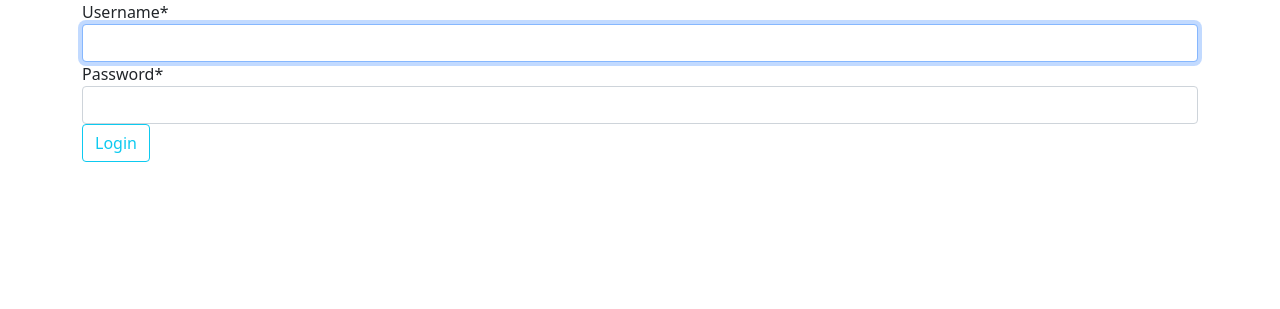
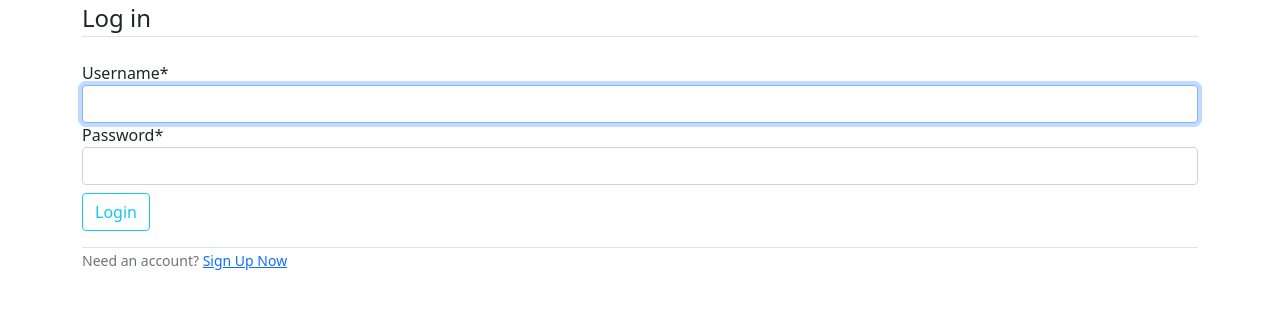
Before and after one commit to edwardramirez31/Django-ToDo-List, a Django app: page /accounts/login/ in a window 1280 px wide. Shown: the top 309 px of the page. Run offline with Django 3.2, Linux system fonts and the light colour scheme; some libraries are stand-ins or nearby versions.

Commit message:
Creating the logout template and adding more tags to the login template
In order to display on screen a logout template when the user clicks on the logout anchor tag and it doesn't have
a next parameter in the url, I had to create a template view that renders the 'registration/logout.html' template.
By default, Django sends the user to the logout template from the admin site but I don't want the user to
look at this syte, I want the user to have another template. So, I edited the LOGOUT_REDIRECT_URL in settings.py.

If I want to redirect the user to a wished url (Django sends the user to 'accounts/profile' by default), I also had
to edit LOGIN_REDIRECT_URL

```diff
--- a/todo/tasks/templates/tasks/list.html
+++ b/todo/tasks/templates/tasks/list.html
@@ -14,7 +14,7 @@
   <p>There are no tasks in the database.</p>
   {% endif %}
   <div>
-    <a href="{% url 'logout' %}?next={% url 'users:register' %}">Logout</a>
+    <a href="{% url 'logout' %}">Logout</a>
   </div>
 </div>
 
--- a/todo/todo/urls.py
+++ b/todo/todo/urls.py
@@ -15,10 +15,11 @@ Including another URLconf
 """
 from django.contrib import admin
 from django.urls import path, include
-
+from django.views.generic import TemplateView
 urlpatterns = [
     path('admin/', admin.site.urls),
     path('tasks/', include('tasks.urls')),
     path('users/', include('users.urls')),
-    path('accounts/', include('django.contrib.auth.urls'))
+    path('accounts/', include('django.contrib.auth.urls')),
+    path('logout/', TemplateView.as_view(template_name='registration/logout.html'))
 ]
--- a/todo/users/templates/registration/login.html
+++ b/todo/users/templates/registration/login.html
@@ -1,7 +1,19 @@
 {% extends 'base.html'%} {% load crispy_forms_tags %} {% block content%}
 <form action="{% url 'login' %}" method="post">
-  {% csrf_token %} {{ form|crispy }}
-  <input type="submit" value="Login" class="btn btn-outline-info" />
-  <input type="hidden" name="next" value="{{ next }}" />
+  {% csrf_token %}
+  <fieldset class="form-group">
+    <legend class="border-bottom mb-4">Log in</legend>
+    {{ form|crispy }}
+  </fieldset>
+  <div class="form-group mt-2">
+    <button class="btn btn-outline-info" type="submit">Login</button>
+    <input type="hidden" name="next" value="{{ next }}" />
+  </div>
 </form>
+<div class="border-top mt-3">
+  <small class="text-muted">
+    Need an account?
+    <a href="{% url 'users:register' %}">Sign Up Now</a>
+  </small>
+</div>
 {% endblock %}
--- a/todo/users/templates/users/register.html
+++ b/todo/users/templates/users/register.html
@@ -13,9 +13,7 @@
   <div class="border-top mt-3">
     <small class="text-muted">
       Already Have an Account?
-      <a href="{% url 'login' %}?next={% url 'tasks:all' %}" class="ml-2"
-        >Log in</a
-      >
+      <a href="{% url 'login' %}" class="ml-2">Log in</a>
     </small>
   </div>
 </div>
```
Also changed, not shown: todo/todo/settings.py (+9 -0 lines), todo/users/templates/registration/logout.html (added, +8 -0 lines).
